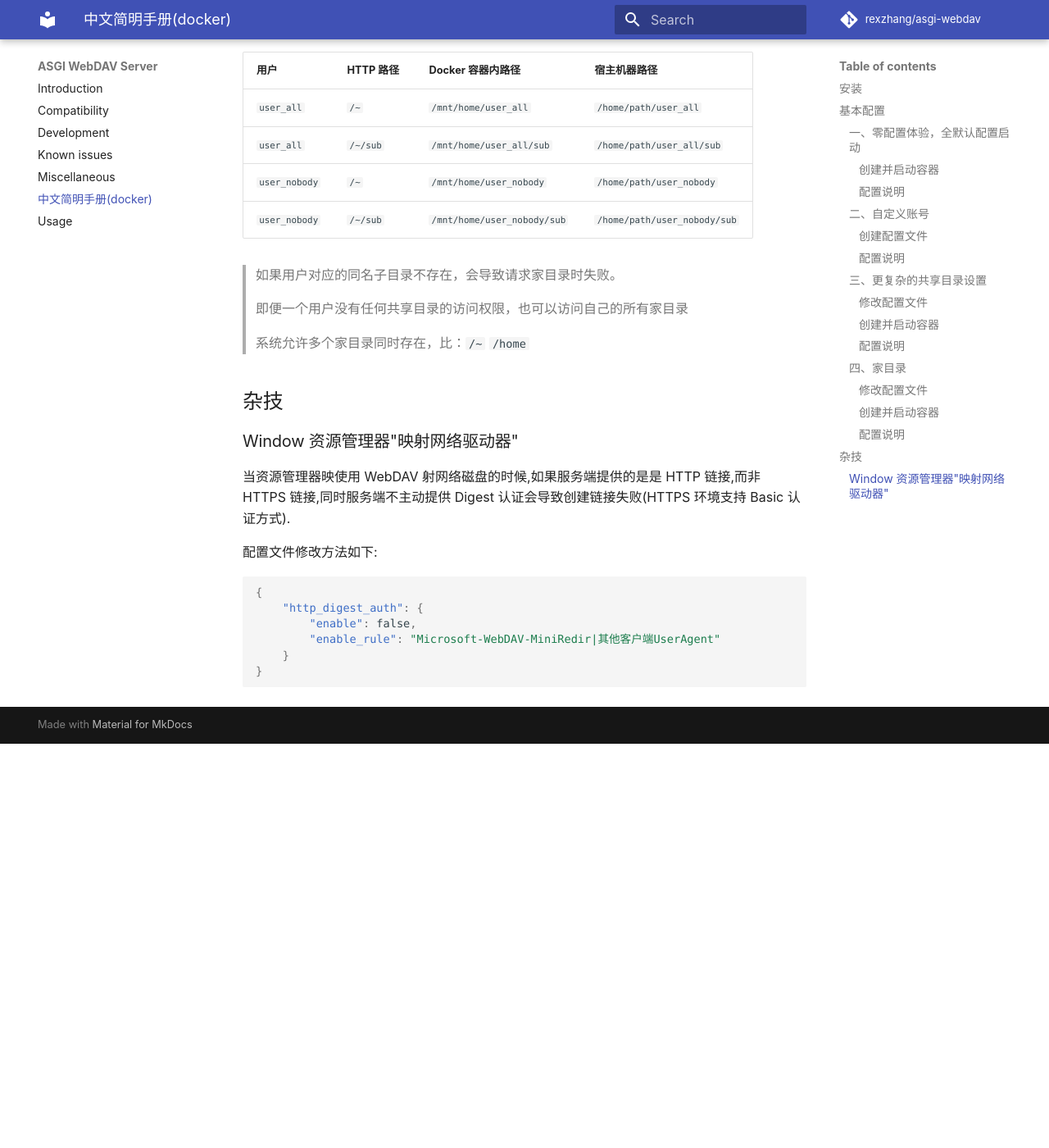
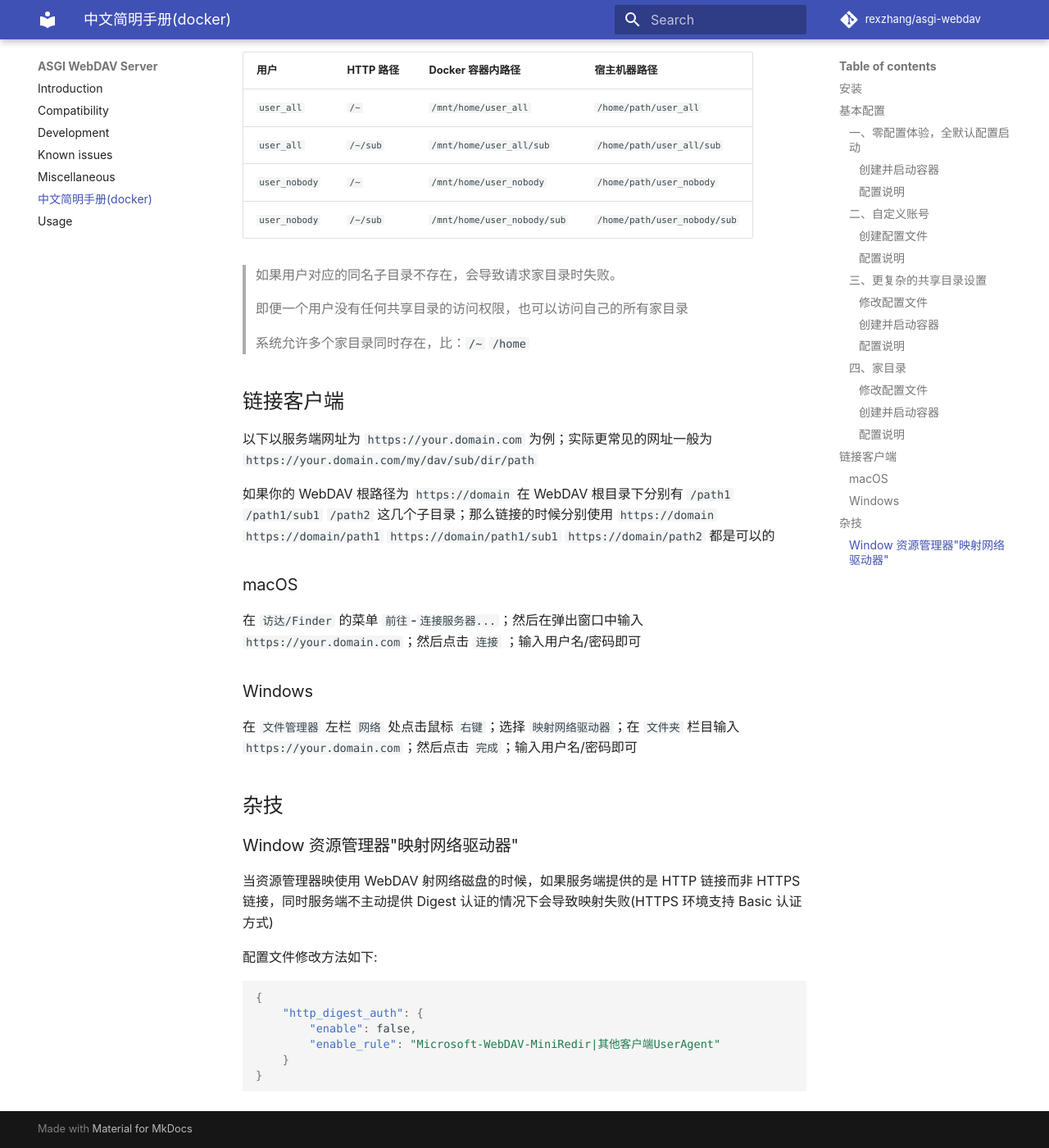
Before and after one commit to rexzhang/asgi-webdav, an MkDocs documentation site: the page built from docs/quick-start.zh.md, in a window 1280 px wide and 1400 px high, scrolled down 3919 px. Shown: the whole window at 82% size. Built offline with MkDocs 1.6.1 and Material for MkDocs 9.7.7, drawn with Linux system fonts in a browser that asks for light colours; comment, search, counter and statistics services are not loaded; before the commit the page ends 4826 px from its top, so only the background shows below that.

Commit message:
Update docs

````diff
--- a/docs/quick-start.zh.md
+++ b/docs/quick-start.zh.md
@@ -190,12 +190,25 @@ docker run --restart always -p 0.0.0.0:80:80 \
 >
 > 系统允许多个家目录同时存在，比：`/~` `/home`
 
+## 链接客户端
+
+以下以服务端网址为 `https://your.domain.com` 为例；实际更常见的网址一般为 `https://your.domain.com/my/dav/sub/dir/path`
+
+如果你的 WebDAV 根路径为 `https://domain` 在 WebDAV 根目录下分别有 `/path1` `/path1/sub1` `/path2` 这几个子目录；那么链接的时候分别使用 `https://domain` `https://domain/path1` `https://domain/path1/sub1` `https://domain/path2` 都是可以的
+
+### macOS
+
+在 `访达/Finder` 的菜单 `前往`-`连接服务器...`；然后在弹出窗口中输入 `https://your.domain.com`；然后点击 `连接` ；输入用户名/密码即可
+
+### Windows
+
+在 `文件管理器` 左栏 `网络` 处点击鼠标 `右键`；选择 `映射网络驱动器`；在 `文件夹` 栏目输入 `https://your.domain.com`；然后点击 `完成`；输入用户名/密码即可
 
 ## 杂技
 
 ### Window 资源管理器"映射网络驱动器"
 
-当资源管理器映使用 WebDAV 射网络磁盘的时候,如果服务端提供的是是 HTTP 链接,而非 HTTPS 链接,同时服务端不主动提供 Digest 认证会导致创建链接失败(HTTPS 环境支持 Basic 认证方式).
+当资源管理器映使用 WebDAV 射网络磁盘的时候，如果服务端提供的是 HTTP 链接而非 HTTPS 链接，同时服务端不主动提供 Digest 认证的情况下会导致映射失败(HTTPS 环境支持 Basic 认证方式)
 
 配置文件修改方法如下:
 ```json
````
